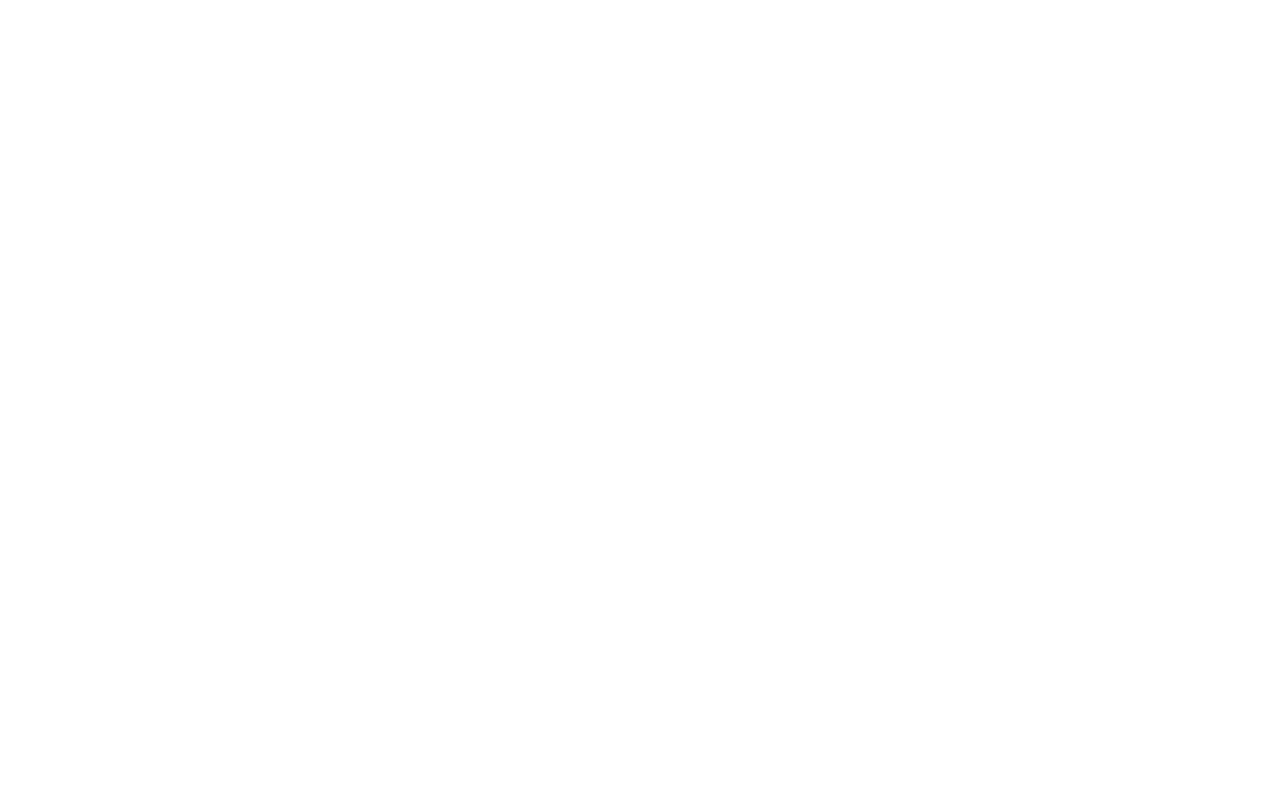
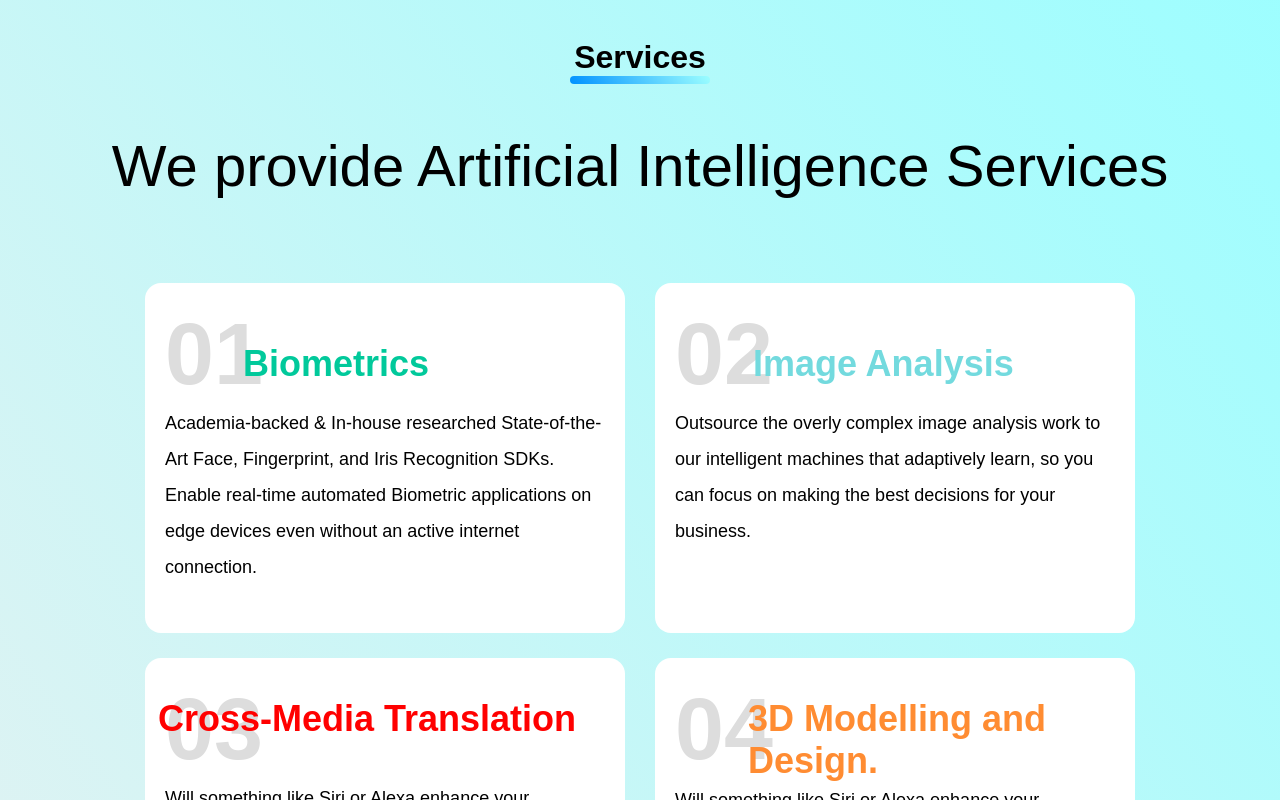
Before and after one commit to NAVEED476/lens, a React (Create React App) app: page / in a window 1280 px wide. Shown: the part 1720-2520 px from the top of the page. Before the commit the page ends 1681 px from the top, so only its background shows below. Built offline with nearby package versions, Linux system fonts and the light colour scheme.

Commit message:
services components completed

```diff
--- a/src/components/About.jsx
+++ b/src/components/About.jsx
@@ -4,8 +4,8 @@
   return (
     <div className="about-cont">
       <div className="about-us-cont">
-      <h1 className="about-us">About Us</h1>
-      <div className="under-line"></div>
+        <h1 className="about-us">About Us</h1>
+        <div className="under-line"></div>
       </div>
       <div className="welcome-cont">
         <div className="left-cont">
--- a/src/components/Services.jsx
+++ b/src/components/Services.jsx
@@ -1,9 +1,72 @@
-import React from 'react'
-
+import React from "react";
+import "./services.css";
 const Services = () => {
   return (
-    <div>Services</div>
-  )
-}
+    <div className="services-cont">
+      <div className="servie-us-cont">
+        <h1 className="service-us">Services</h1>
+        <div className="under-line"></div>
+        <h1 className="service-moto">We provide Artificial Intelligence Services</h1>
+      </div>
 
-export default Services
+      <div className="services-info">
+        <div className="service-box service-box1">
+          <div className="service-box-header">
+            <h1 className="numeric">0</h1>
+            <h1 className="numeric value-color">1</h1>
+            <h1 className="service-name">Biometrics</h1>
+          </div>
+          <p className="service-desc">
+            Academia-backed & In-house researched State-of-the-Art Face,
+            Fingerprint, and Iris Recognition SDKs. Enable real-time automated
+            Biometric applications on edge devices even without an active
+            internet connection.
+          </p>
+        </div>
+
+        <div className="service-box service-box2">
+          <div className="service-box-header">
+            <h1 className="numeric">0</h1>
+            <h1 className="numeric value-color2">2</h1>
+            <h1 className="service-name service-name2">Image Analysis</h1>
+          </div>
+          <p className="service-desc">
+            Outsource the overly complex image analysis work to our intelligent
+            machines that adaptively learn, so you can focus on making the best
+            decisions for your business.
+          </p>
+        </div>
+      </div>
+      <div className="services-info">
+        <div className="service-box service-box3">
+          <div className="service-box-header">
+            <h1 className="numeric">0</h1>
+            <h1 className="numeric value-color3">3</h1>
+            <h1 className="service-name3">Cross-Media Translation</h1>
+          </div>
+          <p className="service-desc">
+            Will something like Siri or Alexa enhance your business? We can
+            deliver text-to-speech, text-to-image, speech-to-text,
+            speech-to-image, speech-to-image, image-to-text and image-to-speech
+            solutions for maximum convenience.
+          </p>
+        </div>
+        <div className="service-box service-box4">
+          <div className="service-box-header">
+            <h1 className="numeric">0</h1>
+            <h1 className="numeric value-color4">4</h1>
+            <h1 className="service-name4">3D Modelling and Design.</h1>
+          </div>
+          <p className="service-desc">
+            Will something like Siri or Alexa enhance your business? We can
+            deliver text-to-speech, text-to-image, speech-to-text,
+            speech-to-image, speech-to-image, image-to-text and image-to-speech
+            solutions for maximum convenience.
+          </p>
+        </div>
+      </div>
+    </div>
+  );
+};
+
+export default Services;
--- a/src/components/navbar.css
+++ b/src/components/navbar.css
@@ -37,16 +37,19 @@
   color: transparent !important;
   -webkit-background-clip: text !important;
   background-clip: text !important;
+  cursor: pointer;
 }
 .nav-link {
   color: black;
   font-size: 16px;
   letter-spacing: 1.2px;
   font-weight: normal;
+  cursor: pointer;
 }
 
 .nav-link:hover {
   font-weight: 700;
+  cursor: pointer;
 }
 
 .nav-active {
@@ -56,6 +59,8 @@
   background: transparent;
   border: 0;
   font-size: 1.5rem;
+  cursor: pointer;
+  margin-top: 10px;
 }
 .home-container {
   height: calc(100vh - 90px);
--- a/src/components/services.css
+++ b/src/components/services.css
@@ -0,0 +1,201 @@
+.services-cont {
+  width: 100%;
+  background: var(--gr-4, linear-gradient(54deg, #e2f2f2 0, #9cfeff 100%));
+  background-color: transparent;
+  display: flex;
+  align-items: center;
+  justify-items: center;
+  justify-content: center;
+  flex-direction: column;
+  margin-bottom: 40px;
+  padding-bottom: 40px;
+}
+.servie-us-cont {
+  display: flex;
+  align-items: center;
+  justify-content: center;
+  flex-direction: column;
+  margin: 6rem 0rem 2rem 0rem;
+}
+
+.service-moto{
+    width: 100%;
+    color: var(--primary-color);
+    text-align: center;
+    font-size: 58px;
+    font-style: normal;
+    font-weight: 500;
+    line-height: normal;
+    margin-bottom: 2rem;
+}
+
+.service-us {
+  color: var(--primary-color);
+  text-align: center;
+  font-style: normal;
+  font-weight: 600;
+  font-family: "Raleway", sans-serif;
+}
+.under-line {
+  width: 140px;
+  height: 8px;
+  margin-bottom: 3rem;
+  border-radius: 1000px;
+  background: var(--gr-4, linear-gradient(54deg, #0091ff 0, #9cfeff 100%));
+}
+.services-info {
+  display: flex;
+  align-items: center;
+  justify-content: center;
+  flex-wrap: wrap;
+  gap: 20px;
+}
+
+.service-box {
+  width: 480px;
+  height: 350px;
+  margin: 5px;
+  margin-top: 20px;
+  transition: all ease 0.5s;
+  background: #fff;
+  padding: 20px;
+  text-align: left;
+  border-radius: 16px;
+}
+
+.service-desc {
+  font-size: 18px;
+  line-height: 2;
+  font-family: "Poppins", sans-serif;
+}
+
+.service-box1:hover {
+  border: 1px solid rgb(34, 193, 195);
+  transform: scale(1.04);
+  background: rgb(255,255,255);
+background: linear-gradient(245deg, rgba(255,255,255,1) 30%, rgba(10,104,71,1) 94%);
+}
+
+.service-box-header {
+  display: flex;
+  align-items: flex-start;
+  justify-content: flex-start;
+}
+
+.numeric {
+  font-size: 88px;
+  color: #dddddd;
+}
+.service-name {
+  text-align: center;
+  font-size: 36px;
+  font-style: normal;
+  font-weight: 700;
+  line-height: normal;
+  margin-left: -20px;
+  margin-top: 40px;
+  transition: margin-left 0.3s;
+  color: rgb(1, 201, 155);
+  font-family: "Poppins", sans-serif;
+}
+
+.service-box:hover .service-name {
+  margin-left: 20px;
+  font-size: 40px;
+  color: #dddddd;
+}
+
+.value-color {
+  color: #dddddd;
+}
+
+.service-box:hover .value-color {
+  color: rgb(1, 201, 155);
+}
+
+.service-name2 {
+  color: #73dade;
+}
+.service-box:hover .value-color2 {
+  color: #73dade;
+}
+
+.service-box2:hover {
+  transform: scale(1.04);
+  border: 1px solid #73dade;
+  background: rgb(115,218,222);
+  background: linear-gradient(245deg, rgba(115,218,222,1) 1%, rgba(255,255,255,1) 61%);
+}
+
+.value-color3 {
+  color: #dddddd;
+}
+
+.service-box:hover .value-color3 {
+  color: red;
+}
+.service-name3 {
+  color: red;
+}
+
+.service-name3 {
+  text-align: center;
+  font-size: 36px;
+  font-style: normal;
+  font-weight: 700;
+  line-height: normal;
+  margin-left: -105px;
+  margin-top: 20px;
+  transition: margin-left 0.3s;
+  color: red;
+  font-family: "Poppins", sans-serif;
+}
+
+.service-box:hover .service-name3 {
+  margin-left: 20px;
+  color: #dddddd;
+  text-align: left;
+}
+.service-box3:hover {
+    border: 1px solid red;
+    transform: scale(1.04);
+  background: rgb(255, 255, 255);
+  background: linear-gradient(
+    245deg,
+    rgba(255, 255, 255, 1) 73%,
+    rgba(114, 35, 35, 1) 100%
+  );
+}
+
+.service-box4:hover {
+  transform: scale(1.04);
+  border: 2px solid #ff8c32;
+}
+
+.service-name4 {
+  text-align: center;
+  font-size: 36px;
+  font-style: normal;
+  font-weight: 700;
+  line-height: normal;
+  margin-left: -25px;
+  margin-top: 20px;
+  transition: margin-left 0.3s;
+  color: #ff8c32;
+  font-family: "Poppins", sans-serif;
+  text-align: left;
+}
+
+.service-box:hover .value-color4 {
+  color: #ff8c32;
+}
+
+.service-box:hover .service-name4 {
+  margin-left: 20px;
+  font-size: 40px;
+  color: #dddddd;
+}
+.service-box4:hover{
+    background: rgb(243,202,82);
+    background: linear-gradient(245deg, rgba(243,202,82,1) 10%, rgba(255,255,255,1) 100%);
+}
```
